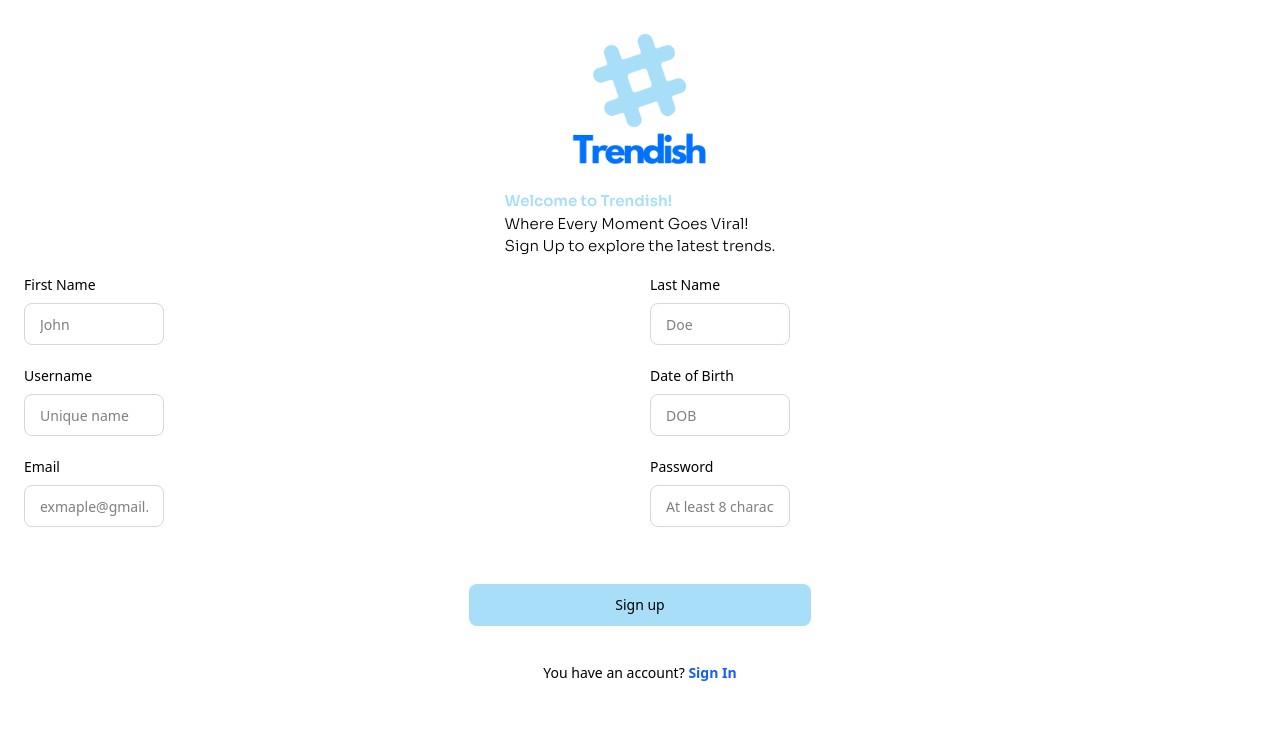
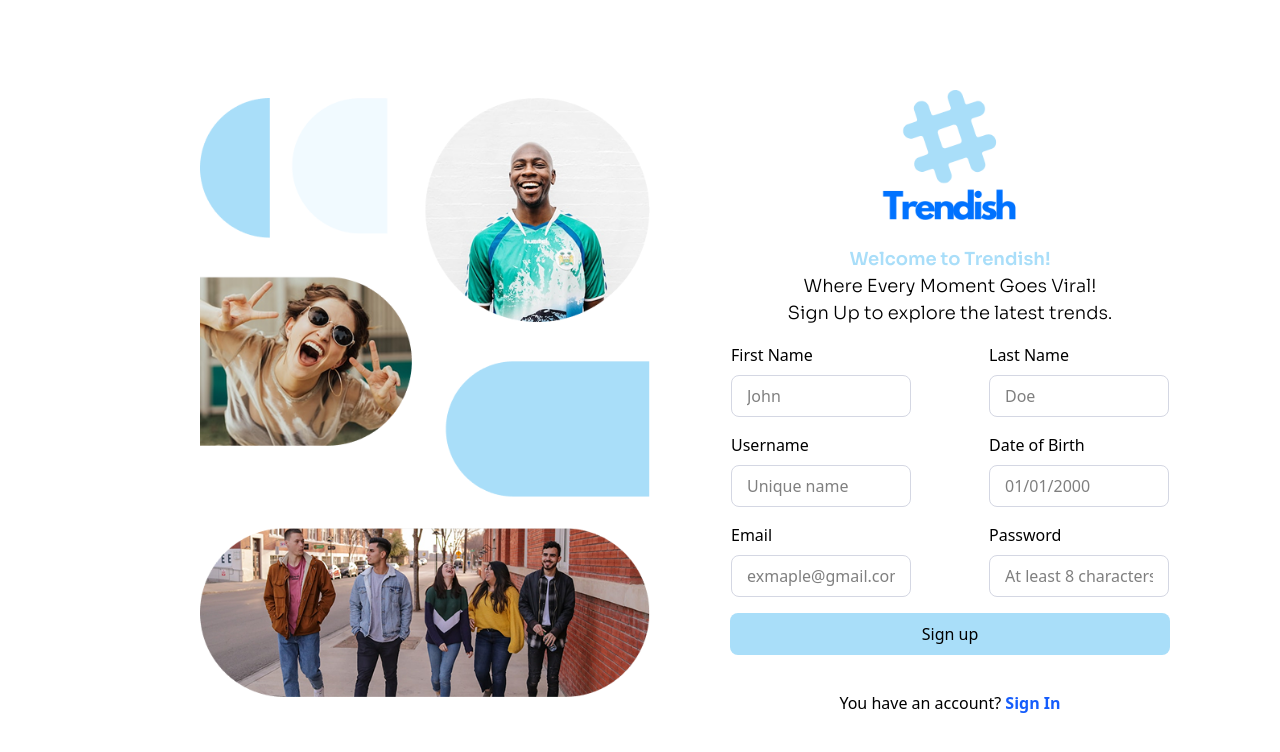
Before and after one commit to MarcioLopes451/trendish, a React (Vite) app: page /trendish/signup in a window 1280 px wide. Shown: the top 752 px of the page. Built offline with nearby package versions, Linux system fonts and the light colour scheme.

Commit message:
add: login and signup pages edits for larger devices

```diff
--- a/src/pages/Login/Login.tsx
+++ b/src/pages/Login/Login.tsx
@@ -5,6 +5,7 @@ import FacebookLogo from "../../assets/5296499_fb_facebook_facebook logo_icon.pn
 import { Link, useNavigate } from "react-router-dom";
 import { signInWithEmailAndPassword, signInWithPopup } from "firebase/auth";
 import { auth, googleProvider } from "../../../config/firebase";
+import GroupImg from '../../assets/Group 1.png';
 
 export default function Login() {
   const [email, setEmail] = useState<string>("");
@@ -51,9 +52,11 @@ export default function Login() {
 
   return (
     <section className="w-full text-[15px]">
+      <div className="px-6 mt-6 flex justify-between items-center gap-[40px] lg:px-[80px] lg:mt-10 xl:px-[200px] xl:mt-20">
+      <img src={GroupImg} className="hidden md:w-[300px] md:block xl:w-[450px]" />
       <div className="px-6 mt-6 flex justify-center items-center flex-col w-full gap-4">
         <img src={Logo} className="w-[150px]" />
-        <div className="font-sora font-light">
+        <div className="font-sora font-light lg:text-[18px] lg:text-center">
           <span className="text-LightBlue font-semibold">Stay Trendish!</span>
           <p>Where Every Moment Goes Viral!</p>
           <p>Sign in to explore the latest trends.</p>
@@ -61,14 +64,15 @@ export default function Login() {
 
         {/*Form Section */}
 
-        <div className="font-light text-[14px]">
+        <div className="font-light text-[14px] lg:w-[500px] lg:text-[16px] ">
           <p>Email</p>
           <input
             type="text"
             value={email}
             onChange={(e) => setEmail(e.target.value)}
             placeholder="Example@email.com"
-            className="bg-whiteBlue w-[342px] h-[42px] rounded-[8px] text-[15px] px-[15px] mt-[8px] border border-[#D4D7E3] placeholder:text-[14px]"
+            className="bg-whiteBlue w-[342px] h-[42px] rounded-[8px] text-[15px] px-[15px] mt-[8px] border border-[#D4D7E3] placeholder:text-[14px]
+            lg:w-full lg:placeholder:text-[16px]"
           />
           <p className="mt-[8px]">Password</p>
           <input
@@ -76,7 +80,8 @@ export default function Login() {
             value={password}
             onChange={(e) => setPassword(e.target.value)}
             placeholder="At least 8 characters"
-            className="bg-whiteBlue w-[342px] h-[42px] rounded-[8px] text-[15px] px-[15px] mt-[8px] border border-[#D4D7E3] placeholder:text-[14px]"
+            className="bg-whiteBlue w-[342px] h-[42px] rounded-[8px] text-[15px] px-[15px] mt-[8px] border border-[#D4D7E3] placeholder:text-[14px]
+            lg:w-full lg:placeholder:text-[16px]"
           />
           <br />
           <div className="flex justify-end items-end mt-5">
@@ -89,7 +94,7 @@ export default function Login() {
           </div>
           <div className="flex justify-center items-center mt-5">
             <button
-              className="bg-LightBlue w-[342px] h-[42px] rounded-[8px] text-[14px] text-white"
+              className="bg-LightBlue w-[342px] h-[42px] rounded-[8px] text-[14px] text-white lg:w-full lg:text-[16px]"
               onClick={handleSignIn}
               style={error === true ? { color: "red" } : { color: "black" }}
             >
@@ -121,7 +126,7 @@ export default function Login() {
         </div>
 
         {/* Sign Up Link */}
-        <div className="mt-5 text-[14px] font-light">
+        <div className="mt-5 text-[14px] font-light lg:text-[16px]">
           <div className="flex justify-center items-center">
             <p>
               Don't you have an account?{" "}
@@ -132,6 +137,7 @@ export default function Login() {
           </div>
         </div>
       </div>
+      </div>
     </section>
   );
 }
--- a/src/pages/SignUp/SignUp.tsx
+++ b/src/pages/SignUp/SignUp.tsx
@@ -4,6 +4,7 @@ import { Link, useNavigate } from "react-router-dom";
 import { auth, db } from "../../../config/firebase";
 import { createUserWithEmailAndPassword } from "firebase/auth";
 import { setDoc, doc } from "firebase/firestore";
+import GroupImg from '../../assets/Group 1.png';
 
 export default function SignUp() {
   const [firstName, setFirstName] = useState<string>("");
@@ -79,9 +80,11 @@ export default function SignUp() {
 
   return (
     <section className="w-full text-[15px]">
-      <div className="px-6 mt-6 flex justify-center items-center flex-col w-full gap-4">
+      <div className="px-6 mt-6 flex justify-between items-center gap-[50px] lg:px-[80px] lg:mt-10 xl:px-[200px] xl:mt-20">
+        <img src={GroupImg} className="hidden md:w-[300px] md:block xl:w-[450px]" />
+      <div className="flex justify-center items-center flex-col w-full gap-4">
         <img src={Logo} className="w-[150px]" />
-        <div className="font-sora font-light">
+        <div className="font-sora font-light lg:text-center lg:text-[18px]">
           <span className="text-LightBlue font-semibold">
             Welcome to Trendish!
           </span>
@@ -91,7 +94,7 @@ export default function SignUp() {
 
         {/*Form Section */}
 
-        <div className="font-light text-[14px] grid grid-cols-2 gap-5 w-full">
+        <div className="font-light text-[14px] flex justify-around items-center flex-wrap gap-4 lg:w-[500px] lg:text-[16px]">
           <div>
             <p>First Name</p>
             <input
@@ -99,7 +102,8 @@ export default function SignUp() {
               value={firstName}
               onChange={(e) => setFirstName(e.target.value)}
               placeholder="John"
-              className="bg-whiteBlue w-[140px] h-[42px] rounded-[8px] text-[15px] px-[15px] mt-[8px] border border-[#D4D7E3] placeholder:text-[14px]"
+              className="bg-whiteBlue w-[140px] h-[42px] rounded-[8px] text-[15px] px-[15px] mt-[8px] border border-[#D4D7E3] placeholder:text-[14px]
+              lg:w-[180px] lg:placeholder:text-[16px]"
             />
           </div>
           <div>
@@ -109,7 +113,8 @@ export default function SignUp() {
               value={lastName}
               onChange={(e) => setLastName(e.target.value)}
               placeholder="Doe"
-              className="bg-whiteBlue w-[140px] h-[42px] rounded-[8px] text-[15px] px-[15px] mt-[8px] border border-[#D4D7E3] placeholder:text-[14px]"
+              className="bg-whiteBlue w-[140px] h-[42px] rounded-[8px] text-[15px] px-[15px] mt-[8px] border border-[#D4D7E3] placeholder:text-[14px]
+              lg:w-[180px] lg:placeholder:text-[16px]"
             />
           </div>
           <div>
@@ -119,7 +124,8 @@ export default function SignUp() {
               value={username}
               onChange={(e) => setUsername(e.target.value)}
               placeholder="Unique name"
-              className="bg-whiteBlue w-[140px] h-[42px] rounded-[8px] text-[15px] px-[15px] mt-[8px] border border-[#D4D7E3] placeholder:text-[14px]"
+              className="bg-whiteBlue w-[140px] h-[42px] rounded-[8px] text-[15px] px-[15px] mt-[8px] border border-[#D4D7E3] placeholder:text-[14px]
+              lg:w-[180px] lg:placeholder:text-[16px]"
             />
           </div>
           <div>
@@ -128,8 +134,9 @@ export default function SignUp() {
               type="text"
               value={DOB}
               onChange={(e) => SetDOB(e.target.value)}
-              placeholder="DOB"
-              className="bg-whiteBlue w-[140px] h-[42px] rounded-[8px] text-[15px] px-[15px] mt-[8px] border border-[#D4D7E3] placeholder:text-[14px]"
+              placeholder="01/01/2000"
+              className="bg-whiteBlue w-[140px] h-[42px] rounded-[8px] text-[15px] px-[15px] mt-[8px] border border-[#D4D7E3] placeholder:text-[14px]
+               lg:w-[180px] lg:placeholder:text-[16px]"
             />
           </div>
           <div>
@@ -139,7 +146,8 @@ export default function SignUp() {
               value={email}
               onChange={(e) => setEmail(e.target.value)}
               placeholder="exmaple@gmail.com"
-              className="bg-whiteBlue w-[140px] h-[42px] rounded-[8px] text-[15px] px-[15px] mt-[8px] border border-[#D4D7E3] placeholder:text-[14px]"
+              className="bg-whiteBlue w-[140px] h-[42px] rounded-[8px] text-[15px] px-[15px] mt-[8px] border border-[#D4D7E3] placeholder:text-[14px]
+              lg:w-[180px] lg:placeholder:text-[16px]"
             />
           </div>
           <div>
@@ -149,25 +157,24 @@ export default function SignUp() {
               value={password}
               onChange={(e) => setPassword(e.target.value)}
               placeholder="At least 8 characters"
-              className="bg-whiteBlue w-[140px] h-[42px] rounded-[8px] text-[15px] px-[15px] mt-[8px] border border-[#D4D7E3] placeholder:text-[14px]"
+              className="bg-whiteBlue w-[140px] h-[42px] rounded-[8px] text-[15px] px-[15px] mt-[8px] border border-[#D4D7E3] placeholder:text-[14px]
+              lg:w-[180px] lg:placeholder:text-[16px]"
             />
           </div>
-
-          <br />
         </div>
         <div className="flex justify-center items-center">
           <div style={error === true ? { color: "red" } : { color: "black" }}>
             {message}
           </div>
           <button
-            className="bg-LightBlue w-[342px] h-[42px] rounded-[8px] text-[14px]"
+            className="bg-LightBlue w-[342px] h-[42px] rounded-[8px] text-[14px] lg:text-[16px] lg:w-[440px]"
             onClick={handleSignUp}
           >
             Sign up
           </button>
         </div>
         {/* sign in Link */}
-        <div className="mt-5 text-[14px] font-light">
+        <div className="mt-5 text-[14px] font-light lg:text-[16px]">
           <div className="flex justify-center items-center">
             <p>
               You have an account?{" "}
@@ -178,6 +185,7 @@ export default function SignUp() {
           </div>
         </div>
       </div>
+      </div>
     </section>
   );
 }
```
Also changed, not shown: src/assets/Group 1.png (added).
